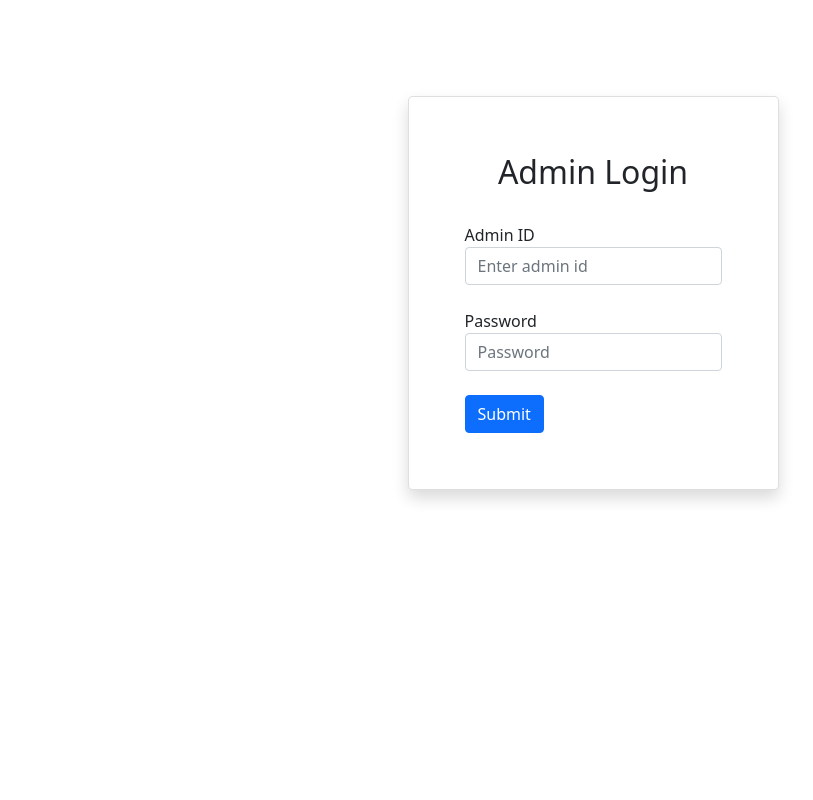
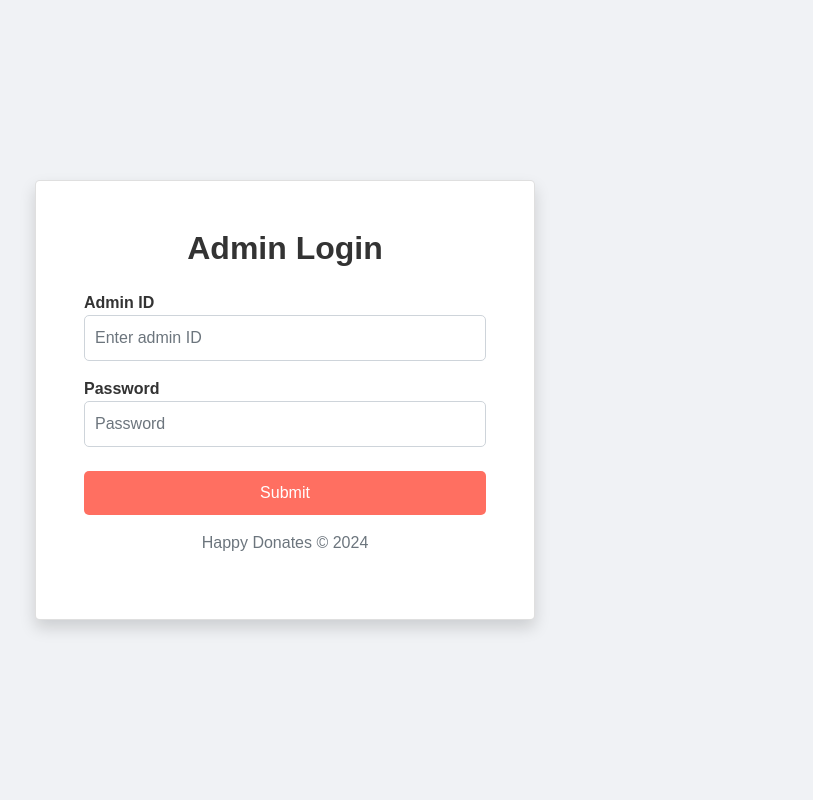
Before and after one commit to Jikku34/HappyDonates, a Django app: a page that uses templates/admin_login.html in a window 1280 px wide. Shown: the whole page, without its empty margins (47-860 px from the left). Run offline with Django 4.2, Linux system fonts and the light colour scheme.

Commit message:
admin changes2

```diff
--- a/AdminApp/urls.py
+++ b/AdminApp/urls.py
@@ -3,7 +3,7 @@ from . import views
 
 urlpatterns = [
 
-    path('', views.home, name="admin_home"),
+    path('admin_home', views.home, name="admin_home"),
     path('admin_login', views.admin_login, name="admin_login"),
     path('admin_user', views.admin_user, name="admin_user"),
     path('admin_post', views.admin_post, name="admin_post"),
@@ -26,6 +26,6 @@ urlpatterns = [
     path('admin_poster_add/', views.add_poster, name='add_poster'),
     path('admin_change_poster_status/<int:poster_id>/', views.change_status, name='poster_change_status'),
     path('admin_poster_delete/<int:poster_id>/', views.delete_poster, name='delete_poster'),
-
+    path('admin_logout/', views.admin_logout, name='admin_logout'),
 
 ]
--- a/AdminApp/views.py
+++ b/AdminApp/views.py
@@ -1,5 +1,5 @@
 from django.contrib.auth.decorators import login_required
-from django.contrib.auth import authenticate, login
+from django.contrib.auth import authenticate, login, logout
 from django.contrib.auth.models import User
 from django.db.models import Count, Q, Subquery, OuterRef, Sum, F
 from django.shortcuts import render, get_object_or_404
@@ -14,7 +14,7 @@ from django.views.decorators.csrf import csrf_exempt
 import json
 
 
-@login_required
+@login_required(login_url='/admin_login')
 def home(request):
     """
     Renders the admin home page with statistics and graph data from the models.
@@ -49,7 +49,6 @@ def home(request):
     }
     return render(request, 'admin_home_page.html', data)
 
-
 def admin_login(request):
     """
     Handles the admin login process.
@@ -63,12 +62,17 @@ def admin_login(request):
 
         user = authenticate(username=admin_username, password=admin_password)
         if user is not None:
-            login(request, user)
-            return redirect('/')
+            if user.is_superuser:
+                login(request, user)
+                return redirect('/admin_home')
+            else:
+                return render(request, 'admin_login.html', {'error': 'You do not have admin privileges.'})
+        else:
+            return render(request, 'admin_login.html', {'error': 'Invalid username or password.'})
     return render(request, 'admin_login.html')
 
 
-@login_required
+@login_required(login_url='/admin_login')
 def admin_user(request):
     """
     Renders the admin user page with user statistics and search functionality.
@@ -116,7 +120,7 @@ def admin_user(request):
     return render(request, "admin_user_page.html", data_user)
 
 
-@login_required
+@login_required(login_url='/admin_login')
 def admin_post(request):
     """
     Renders the admin post page with post statistics, search, and filtering functionality.
@@ -175,7 +179,7 @@ def admin_post(request):
     return render(request, "admin_post_page.html", data_post)
 
 
-@login_required
+@login_required(login_url='/admin_login')
 def admin_category(request):
     """
     Renders the admin category page with post statistics categorized by subcategories.
@@ -200,7 +204,7 @@ def admin_category(request):
     return render(request, "admin_category_page.html", data_post)
 
 
-@login_required
+@login_required(login_url='/admin_login')
 def admin_add_category(request):
     """
     Adds a new subcategory to the main category.
@@ -225,7 +229,7 @@ def admin_add_category(request):
     return render(request, 'admin_add_subcategory.html')
 
 
-@login_required
+@login_required(login_url='/admin_login')
 def admin_remove_subcategory(request, id):
     """
     Removes a subcategory.
@@ -250,7 +254,7 @@ def admin_remove_subcategory(request, id):
     return redirect('/admin_subcategory')
 
 
-@login_required
+@login_required(login_url='/admin_login')
 def admin_donation_request(request):
     """
     Renders the admin donation request page with donation statistics and filtered donations.
@@ -316,7 +320,7 @@ def admin_donation_request(request):
     return render(request, 'admin_donation_request.html', {'donation_request': data_donation_request})
 
 
-@login_required
+@login_required(login_url='/admin_login')
 def state_district_view(request):
     """
     Renders the state and district view with annotated data for posts and donations.
@@ -337,7 +341,7 @@ def state_district_view(request):
     return render(request, 'admin_state_district.html', context)
 
 
-@login_required
+@login_required(login_url='/admin_login')
 def user_profile(request, user_name):
     """
     Renders the user profile page with user posts and donations.
@@ -359,7 +363,7 @@ def user_profile(request, user_name):
     return render(request, 'admin_user_profile.html', context)
 
 
-@csrf_exempt
+@login_required(login_url='/admin_login')
 def update_user_status(request, action, user_id):
     """
     Updates the status of a user (activate, deactivate, delete).
@@ -389,7 +393,7 @@ def update_user_status(request, action, user_id):
             return JsonResponse({'success': False, 'error': 'User not found'})
     return JsonResponse({'success': False, 'error': 'Invalid request method'})
 
-
+@login_required(login_url='/admin_login')
 def post_detail_view(request, post_id):
     """
     Renders the post detail view with post and user data.
@@ -410,7 +414,7 @@ def post_detail_view(request, post_id):
 
     return render(request, 'admin_post_details.html', context)
 
-
+@login_required(login_url='/admin_login')
 def donation_detail_view(request, donation_id):
     """
     Renders the donation detail view with donation and user data.
@@ -533,7 +537,7 @@ def delete_district(request, district_id):
     except DistrictsModel.DoesNotExist:
         return JsonResponse({'success': False, 'error': 'District not found'})
 
-
+@login_required(login_url='/admin_login')
 def poster_list(request):
     posters = Poster.objects.all()
     context = {
@@ -541,6 +545,7 @@ def poster_list(request):
         'poster_count': posters.count()
     }
     return render(request, 'admin_poster_list.html', context)
+
 
 @csrf_exempt
 def add_poster(request):
@@ -551,6 +556,7 @@ def add_poster(request):
             poster = Poster.objects.create(title=title, image=image)
             return JsonResponse({'success': True, 'poster_id': poster.id})
     return JsonResponse({'success': False})
+
 
 @csrf_exempt
 def change_status(request, poster_id):
@@ -563,6 +569,7 @@ def change_status(request, poster_id):
         return JsonResponse({'success': True})
     return JsonResponse({'success': False})
 
+
 @csrf_exempt
 def delete_poster(request, poster_id):
     poster = get_object_or_404(Poster, id=poster_id)
@@ -570,3 +577,10 @@ def delete_poster(request, poster_id):
         poster.delete()
         return JsonResponse({'success': True})
     return JsonResponse({'success': False})
+
+def admin_logout(request):
+    try:
+        logout(request)
+        return redirect('admin_login')
+    except:
+        return redirect('admin_login')
--- a/templates/admin_add_subcategory.html
+++ b/templates/admin_add_subcategory.html
@@ -8,7 +8,7 @@
     <link href="https://cdn.jsdelivr.net/npm/bootstrap@5.0.0-beta3/dist/css/bootstrap.min.css" rel="stylesheet" />
     <link rel="stylesheet" href="https://cdnjs.cloudflare.com/ajax/libs/font-awesome/5.15.3/css/all.min.css" />
     <link href="https://fonts.googleapis.com/icon?family=Material+Icons" rel="stylesheet">
-    <title>Bootstrap 5 Responsive Admin Dashboard</title>
+    <title>HappyDonates - Admin Dashboard</title>
     <style>
         :root {
             --main-bg-color: #9d0069;
@@ -170,7 +170,8 @@
                             <ul class="dropdown-menu" aria-labelledby="navbarDropdown">
                                 <li><a class="dropdown-item" href="#">Profile</a></li>
                                 <li><a class="dropdown-item" href="#">Settings</a></li>
-                                <li><a class="dropdown-item" href="#">Logout</a></li>
+                        <li><a class="dropdown-item" href="{% url 'admin_logout' %}">Logout</a></li>
+
                             </ul>
                         </li>
                     </ul>
--- a/templates/admin_category_page.html
+++ b/templates/admin_category_page.html
@@ -8,7 +8,7 @@
     <link href="https://cdn.jsdelivr.net/npm/bootstrap@5.0.0-beta3/dist/css/bootstrap.min.css" rel="stylesheet" />
     <link rel="stylesheet" href="https://cdnjs.cloudflare.com/ajax/libs/font-awesome/5.15.3/css/all.min.css" />
     <link href="https://fonts.googleapis.com/icon?family=Material+Icons" rel="stylesheet">
-    <title>Bootstrap 5 Responsive Admin Dashboard</title>
+    <title>HappyDonates - Admin Dashboard</title>
     <style>
         :root {
             --main-bg-color: #9d0069;
@@ -287,7 +287,7 @@
                             <ul class="dropdown-menu" aria-labelledby="navbarDropdown">
                                 <li><a class="dropdown-item" href="#">Profile</a></li>
                                 <li><a class="dropdown-item" href="#">Settings</a></li>
-                                <li><a class="dropdown-item" href="#">Logout</a></li>
+                        <li><a class="dropdown-item" href="{% url 'admin_logout' %}">Logout</a></li>
                             </ul>
                         </li>
                     </ul>
--- a/templates/admin_donation_details.html
+++ b/templates/admin_donation_details.html
@@ -9,7 +9,7 @@
     <link href="https://cdn.jsdelivr.net/npm/bootstrap@5.0.0-beta3/dist/css/bootstrap.min.css" rel="stylesheet" />
     <link rel="stylesheet" href="https://cdnjs.cloudflare.com/ajax/libs/font-awesome/5.15.3/css/all.min.css" />
     <link href="https://fonts.googleapis.com/icon?family=Material+Icons" rel="stylesheet">
-    <title>Bootstrap 5 Responsive Admin Dashboard</title>
+    <title>HappyDonates - Admin Dashboard</title>
     <style>
         :root {
             --main-bg-color: #9d0069;
@@ -336,7 +336,7 @@
             <nav class="navbar navbar-expand-lg navbar-light bg-transparent py-4 px-4">
                 <div class="d-flex align-items-center">
                     <i class="fas fa-align-left primary-text fs-4 me-3" id="menu-toggle" aria-label="Toggle menu"></i>
-                    <h2 class="fs-2 m-0">User Profile</h2>
+                    <h2 class="fs-2 m-0">Donation Profile</h2>
                 </div>
 
                 <button class="navbar-toggler" type="button" data-bs-toggle="collapse" data-bs-target="#navbarSupportedContent" aria-controls="navbarSupportedContent" aria-expanded="false" aria-label="Toggle navigation">
@@ -352,7 +352,7 @@
                             <ul class="dropdown-menu" aria-labelledby="navbarDropdown">
                                 <li><a class="dropdown-item" href="#">Profile</a></li>
                                 <li><a class="dropdown-item" href="#">Settings</a></li>
-                                <li><a class="dropdown-item" href="#">Logout</a></li>
+                        <li><a class="dropdown-item" href="{% url 'admin_logout' %}">Logout</a></li>
                             </ul>
                         </li>
                     </ul>
--- a/templates/admin_donation_request.html
+++ b/templates/admin_donation_request.html
@@ -10,7 +10,7 @@
     <link rel="stylesheet" href="styles.css" />
     <link href="https://fonts.googleapis.com/icon?family=Material+Icons" rel="stylesheet">
     <script src="https://ajax.googleapis.com/ajax/libs/jquery/3.3.1/jquery.min.js"></script>
-    <title>Donations Admin</title>
+    <title>HappyDonates - Admin Dashboard</title>
     <style>
         :root {
             --main-bg-color: #9d0069;
@@ -249,7 +249,7 @@
                             <ul class="dropdown-menu" aria-labelledby="navbarDropdown">
                                 <li><a class="dropdown-item" href="#">Profile</a></li>
                                 <li><a class="dropdown-item" href="#">Settings</a></li>
-                                <li><a class="dropdown-item" href="#">Logout</a></li>
+                        <li><a class="dropdown-item" href="{% url 'admin_logout' %}">Logout</a></li>
                             </ul>
                         </li>
                     </ul>
--- a/templates/admin_home_page.html
+++ b/templates/admin_home_page.html
@@ -9,7 +9,7 @@
     <link rel="stylesheet" href="https://cdnjs.cloudflare.com/ajax/libs/font-awesome/5.15.3/css/all.min.css" />
     <link rel="stylesheet" href="styles.css" />
     <link href="https://fonts.googleapis.com/icon?family=Material+Icons" rel="stylesheet">
-    <title>Bootstrap 5 Responsive Admin Dashboard</title>
+    <title>HappyDonates - Admin Dashboard</title>
     <style>
         :root {
             --main-bg-color: #9d0069;
@@ -233,7 +233,7 @@
                             <ul class="dropdown-menu" aria-labelledby="navbarDropdown">
                                 <li><a class="dropdown-item" href="#">Profile</a></li>
                                 <li><a class="dropdown-item" href="#">Settings</a></li>
-                                <li><a class="dropdown-item" href="#">Logout</a></li>
+                        <li><a class="dropdown-item" href="{% url 'admin_logout' %}">Logout</a></li>
                             </ul>
                         </li>
                     </ul>
--- a/templates/admin_login.html
+++ b/templates/admin_login.html
@@ -1,39 +1,98 @@
 <!DOCTYPE html>
 <html lang="en">
+
 <head>
     <meta charset="UTF-8">
     <meta name="viewport" content="width=device-width, initial-scale=1.0">
-    <title>Document</title>
+    <title>Admin Login - Happy Donates</title>
     <link href="https://cdn.jsdelivr.net/npm/bootstrap@5.0.0-beta3/dist/css/bootstrap.min.css" rel="stylesheet" />
+    <style>
+        body {
+            background-color: #f0f2f5;
+            font-family: 'Arial', sans-serif;
+            display: flex;
+            justify-content: center;
+            align-items: center;
+            height: 100vh;
+            margin: 0;
+        }
+
+        .card {
+            max-width: 500px;
+            width: 100%;
+            padding: 40px;
+            background: #ffffff;
+            border-radius: 10px;
+            box-shadow: 0 2px 4px rgba(0, 0, 0, 0.1); /* Reduced shadow effect */
+        }
+
+        .card h1 {
+            font-size: 28px;
+            font-weight: bold;
+            margin-bottom: 20px;
+            color: #333333;
+            text-align: center;
+        }
+
+        .form-group label {
+            font-weight: bold;
+            color: #333333;
+        }
+
+        .form-control {
+            border-radius: 5px;
+            padding: 10px;
+        }
+
+        .btn-primary {
+            background-color: #ff6f61;
+            border: none;
+            border-radius: 5px;
+            padding: 10px 20px;
+            width: 100%;
+        }
+
+        .btn-primary:hover {
+            background-color: #ff4c3b;
+        }
+
+        .text-center {
+            text-align: center;
+        }
+
+        .text-muted {
+            color: #888888;
+        }
+
+        .text-danger {
+            color: #ff0000;
+        }
+    </style>
 </head>
+
 <body>
-    <div class=" container d-flex justify-content-center align-content-center pt-5">
-        <div class="card shadow p-5 mt-5 rounded-3" >
-            <form  class="p-2 " method="POST">
+    <div class="container">
+        <div class="card shadow p-5 rounded-3">
+            <form method="POST">
                 {% csrf_token %}
-                <h1 class="text-center fs-2 b">Admin Login</h1>
-                <br>
-                <div class="form-group">
-                  <label for="exampleInputEmail1">Admin ID</label>
-                  <input type="text" class="form-control" name="admin_username" id="exampleInputEmail1" aria-describedby="emailHelp" placeholder="Enter admin id">
+                <h1 class="fs-2 mb-4">Admin Login</h1>
+                <div class="form-group mb-3">
+                    <label for="admin_username">Admin ID</label>
+                    <input type="text" class="form-control" name="admin_username" id="admin_username" placeholder="Enter admin ID" required>
+                </div>
+                <div class="form-group mb-4">
+                    <label for="admin_password">Password</label>
+                    <input type="password" class="form-control" name="admin_password" id="admin_password" placeholder="Password" required>
+                </div>
+                <button type="submit" class="btn btn-primary">Submit</button>
+                {% if error %}
+                <div class="text-danger text-center mt-3">{{ error }}</div>
+                {% endif %}
+                <p class="text-center text-muted mt-3">Happy Donates © 2024</p>
+            </form>
+        </div>
+    </div>
+    <script src="https://cdn.jsdelivr.net/npm/bootstrap@5.0.0-beta3/dist/js/bootstrap.bundle.min.js"></script>
+</body>
 
-                </div>
-                <br>
-                <div class="form-group">
-                  <label for="exampleInputPassword1">Password</label>
-                  <input type="password" class="form-control" name="admin_password" id="exampleInputPassword1" placeholder="Password">
-                </div>
-                <br>
-
-                <button type="submit" class="btn btn-primary">Submit</button>
-              </form>
-
-        </div>
-
-
-    </div>
-
-      <script src="https://cdn.jsdelivr.net/npm/bootstrap@5.0.0-beta3/dist/js/bootstrap.bundle.min.js"></script>
-
-</body>
 </html>
--- a/templates/admin_post_details.html
+++ b/templates/admin_post_details.html
@@ -10,7 +10,7 @@
     <link href="https://cdn.jsdelivr.net/npm/bootstrap@5.0.0-beta3/dist/css/bootstrap.min.css" rel="stylesheet" />
     <link rel="stylesheet" href="https://cdnjs.cloudflare.com/ajax/libs/font-awesome/5.15.3/css/all.min.css" />
     <link href="https://fonts.googleapis.com/icon?family=Material+Icons" rel="stylesheet">
-    <title>Bootstrap 5 Responsive Admin Dashboard</title>
+    <title>HappyDonates - Admin Dashboard</title>
     <style>
         :root {
             --main-bg-color: #9d0069;
@@ -326,7 +326,7 @@
             <nav class="navbar navbar-expand-lg navbar-light bg-transparent py-4 px-4">
                 <div class="d-flex align-items-center">
                     <i class="fas fa-align-left primary-text fs-4 me-3" id="menu-toggle" aria-label="Toggle menu"></i>
-                    <h2 class="fs-2 m-0">User Profile</h2>
+                    <h2 class="fs-2 m-0">Post Profile</h2>
                 </div>
 
                 <button class="navbar-toggler" type="button" data-bs-toggle="collapse" data-bs-target="#navbarSupportedContent" aria-controls="navbarSupportedContent" aria-expanded="false" aria-label="Toggle navigation">
@@ -342,7 +342,7 @@
                             <ul class="dropdown-menu" aria-labelledby="navbarDropdown">
                                 <li><a class="dropdown-item" href="#">Profile</a></li>
                                 <li><a class="dropdown-item" href="#">Settings</a></li>
-                                <li><a class="dropdown-item" href="#">Logout</a></li>
+                        <li><a class="dropdown-item" href="{% url 'admin_logout' %}">Logout</a></li>
                             </ul>
                         </li>
                     </ul>
--- a/templates/admin_post_page.html
+++ b/templates/admin_post_page.html
@@ -10,7 +10,7 @@
     <link rel="stylesheet" href="styles.css" />
     <link href="https://fonts.googleapis.com/icon?family=Material+Icons" rel="stylesheet">
     <script src="https://ajax.googleapis.com/ajax/libs/jquery/3.3.1/jquery.min.js"></script>
-    <title>Bootstrap 5 Responsive Admin Dashboard</title>
+    <title>HappyDonates - Admin Dashboard</title>
     <style>
         :root {
             --main-bg-color: #9d0069;
@@ -246,7 +246,7 @@
                             <ul class="dropdown-menu" aria-labelledby="navbarDropdown">
                                 <li><a class="dropdown-item" href="#">Profile</a></li>
                                 <li><a class="dropdown-item" href="#">Settings</a></li>
-                                <li><a class="dropdown-item" href="#">Logout</a></li>
+                        <li><a class="dropdown-item" href="{% url 'admin_logout' %}">Logout</a></li>
                             </ul>
                         </li>
                     </ul>
--- a/templates/admin_poster_list.html
+++ b/templates/admin_poster_list.html
@@ -8,7 +8,7 @@
     <link href="https://cdn.jsdelivr.net/npm/bootstrap@5.0.0-beta3/dist/css/bootstrap.min.css" rel="stylesheet" />
     <link rel="stylesheet" href="https://cdnjs.cloudflare.com/ajax/libs/font-awesome/5.15.3/css/all.min.css" />
     <link href="https://fonts.googleapis.com/icon?family=Material+Icons" rel="stylesheet">
-    <title>Bootstrap 5 Responsive Admin Dashboard</title>
+    <title>HappyDonates - Admin Dashboard</title>
     <style>
         :root {
             --main-bg-color: #9d0069;
@@ -179,7 +179,7 @@
                             <ul class="dropdown-menu" aria-labelledby="navbarDropdown">
                                 <li><a class="dropdown-item" href="#">Profile</a></li>
                                 <li><a class="dropdown-item" href="#">Settings</a></li>
-                                <li><a class="dropdown-item" href="#">Logout</a></li>
+                        <li><a class="dropdown-item" href="{% url 'admin_logout' %}">Logout</a></li>
                             </ul>
                         </li>
                     </ul>
--- a/templates/admin_state_district.html
+++ b/templates/admin_state_district.html
@@ -8,7 +8,7 @@
     <link href="https://cdn.jsdelivr.net/npm/bootstrap@5.0.0-beta3/dist/css/bootstrap.min.css" rel="stylesheet" />
     <link rel="stylesheet" href="https://cdnjs.cloudflare.com/ajax/libs/font-awesome/5.15.3/css/all.min.css" />
     <link href="https://fonts.googleapis.com/icon?family=Material+Icons" rel="stylesheet">
-    <title>Bootstrap 5 Responsive Admin Dashboard</title>
+    <title>HappyDonates - Admin Dashboard</title>
     <style>
         :root {
             --main-bg-color: #9d0069;
@@ -216,7 +216,7 @@
             <nav class="navbar navbar-expand-lg navbar-light bg-transparent py-4 px-4">
                 <div class="d-flex align-items-center">
                     <i class="fas fa-align-left primary-text fs-4 me-3" id="menu-toggle"></i>
-                    <h2 class="fs-2 m-0">Category</h2>
+                    <h2 class="fs-2 m-0">Location</h2>
                 </div>
 
                 <button class="navbar-toggler" type="button" data-bs-toggle="collapse" data-bs-target="#navbarSupportedContent" aria-controls="navbarSupportedContent" aria-expanded="false" aria-label="Toggle navigation">
@@ -232,7 +232,7 @@
                             <ul class="dropdown-menu" aria-labelledby="navbarDropdown">
                                 <li><a class="dropdown-item" href="#">Profile</a></li>
                                 <li><a class="dropdown-item" href="#">Settings</a></li>
-                                <li><a class="dropdown-item" href="#">Logout</a></li>
+                        <li><a class="dropdown-item" href="{% url 'admin_logout' %}">Logout</a></li>
                             </ul>
                         </li>
                     </ul>
--- a/templates/admin_user_page.html
+++ b/templates/admin_user_page.html
@@ -10,7 +10,7 @@
     <link rel="stylesheet" href="https://cdn.jsdelivr.net/npm/flatpickr/dist/flatpickr.min.css">
     <link rel="stylesheet" href="styles.css" />
     <link href="https://fonts.googleapis.com/icon?family=Material+Icons" rel="stylesheet">
-    <title>Bootstrap 5 Responsive Admin Dashboard</title>
+    <title>HappyDonates - Admin Dashboard</title>
     <style>
         :root {
             --main-bg-color: #9d0069;
@@ -246,7 +246,7 @@
                             <ul class="dropdown-menu" aria-labelledby="navbarDropdown">
                                 <li><a class="dropdown-item" href="#">Profile</a></li>
                                 <li><a class="dropdown-item" href="#">Settings</a></li>
-                                <li><a class="dropdown-item" href="#">Logout</a></li>
+                        <li><a class="dropdown-item" href="{% url 'admin_logout' %}">Logout</a></li>
                             </ul>
                         </li>
                     </ul>
--- a/templates/admin_user_profile.html
+++ b/templates/admin_user_profile.html
@@ -8,7 +8,7 @@
     <link href="https://cdn.jsdelivr.net/npm/bootstrap@5.0.0-beta3/dist/css/bootstrap.min.css" rel="stylesheet" />
     <link rel="stylesheet" href="https://cdnjs.cloudflare.com/ajax/libs/font-awesome/5.15.3/css/all.min.css" />
     <link href="https://fonts.googleapis.com/icon?family=Material+Icons" rel="stylesheet">
-    <title>Bootstrap 5 Responsive Admin Dashboard</title>
+    <title>HappyDonates - Admin Dashboard</title>
     <style>
         :root {
             --main-bg-color: #9d0069;
@@ -340,7 +340,7 @@
                             <ul class="dropdown-menu" aria-labelledby="navbarDropdown">
                                 <li><a class="dropdown-item" href="#">Profile</a></li>
                                 <li><a class="dropdown-item" href="#">Settings</a></li>
-                                <li><a class="dropdown-item" href="#">Logout</a></li>
+                        <li><a class="dropdown-item" href="{% url 'admin_logout' %}">Logout</a></li>
                             </ul>
                         </li>
                     </ul>
```
